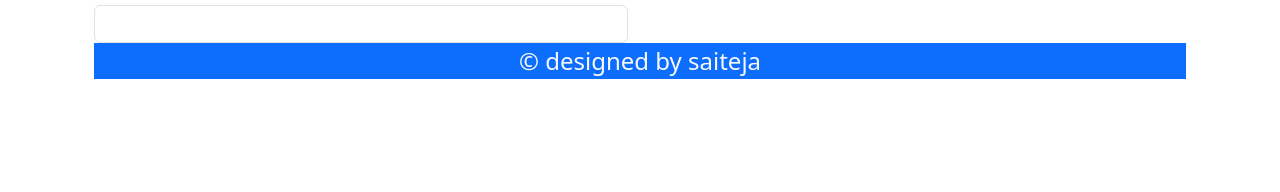
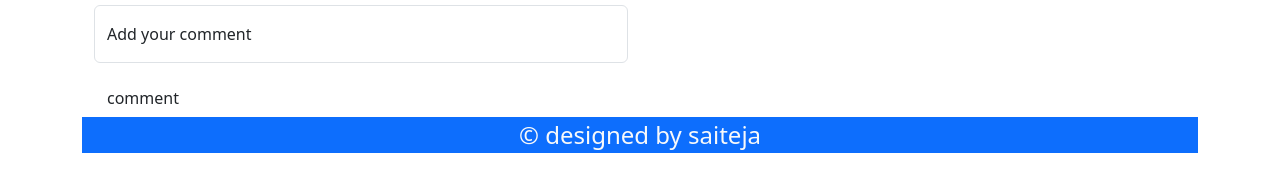
Before and after one commit to Saitejadwaraka/Blogs-using-Full-Stack-Development, a plain HTML site: page single.html in a window 1280 px wide. Shown: the part 388-580 px from the top of the page. Drawn offline with nearby package versions, Linux system fonts and the light colour scheme.

Commit message:
Update single.html

```diff
--- a/single.html
+++ b/single.html
@@ -71,9 +71,15 @@
     <div class="col-md-6">
       <h4>Add your comment</h4>
       <form action="">
-        <input type="text" class="form-control" id="floatingInput">
-      </form>
+         <div class="form-floating mb-3">
+           <input type="text" class="form-control" id="floatingInput" placeholder="add your comment">
+           <label for="floatingInput">Add your comment</label>
+         </div>
+        <button type="submit" class="btn btn-outlinr-primary">comment</button>
     </div>
+  </div>
+</form>
+</div>
     <!--content-->
 
 
```
